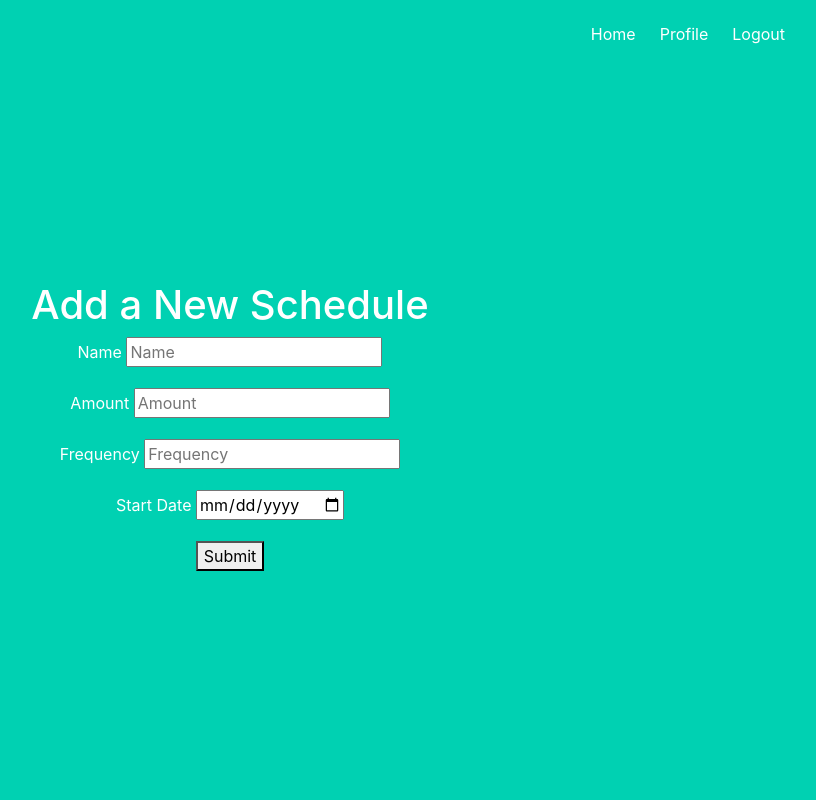
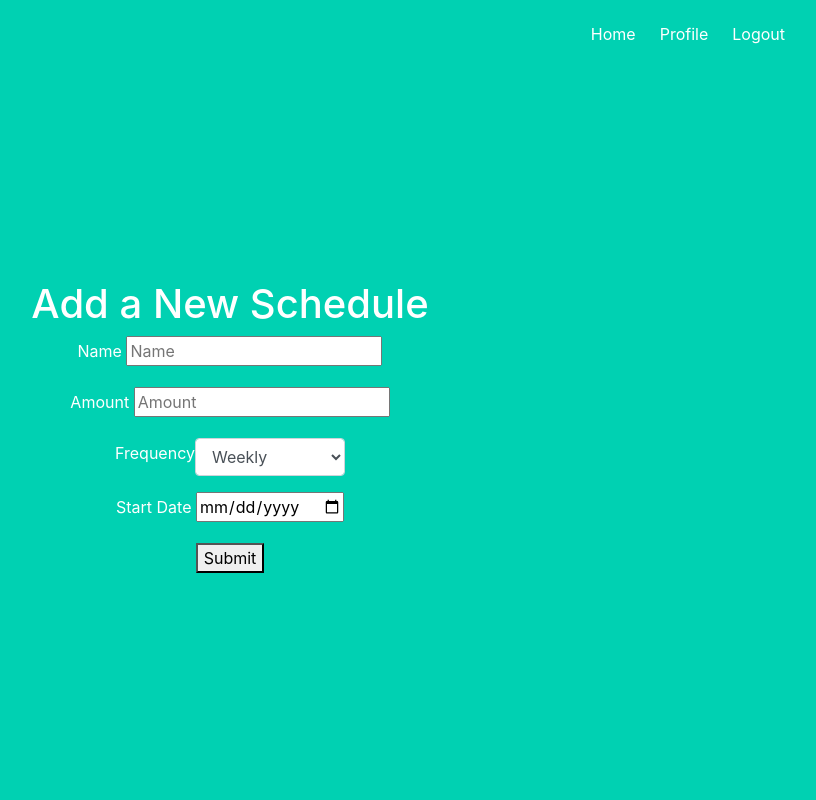
Before and after one commit to whahn1983/pycashflow, a Flask app: page /create in a window 1280 px wide. Shown: the whole page, without its empty margins (410-1226 px from the left). Run offline with Flask 3, Linux system fonts and the light colour scheme; the visitor is signed in with stand-in values (Sample User, id 1); some libraries are stand-ins or nearby versions.

Commit message:
pick list for frequency

```diff
--- a/project/templates/create.html
+++ b/project/templates/create.html
@@ -2,7 +2,7 @@
 
 {% block content %}
     <h1 style="width: 100%">{% block title %} Add a New Schedule {% endblock %}</h1>
-    <form method="post">
+    <form method="post" style="text-align:center">
         <p>
             <label for="name">Name</label>
             <input type="text" name="name"
@@ -18,10 +18,14 @@
         </p>
 
         <p>
+            <div class="d-flex align-items-center justify-content-center">
             <label for="frequency">Frequency</label>
-            <input type="text" name="frequency"
-                   placeholder="Frequency">
-            </input>
+            <select name="frequency" class="selectpicker form-control" style="width: 150px;">
+                        <option value="Weekly">Weekly</option>
+                        <option value="Monthly">Monthly</option>
+                        <option value="Yearly">Yearly</option>
+            </select>
+            </div>
         </p>
 
         <p>
```
